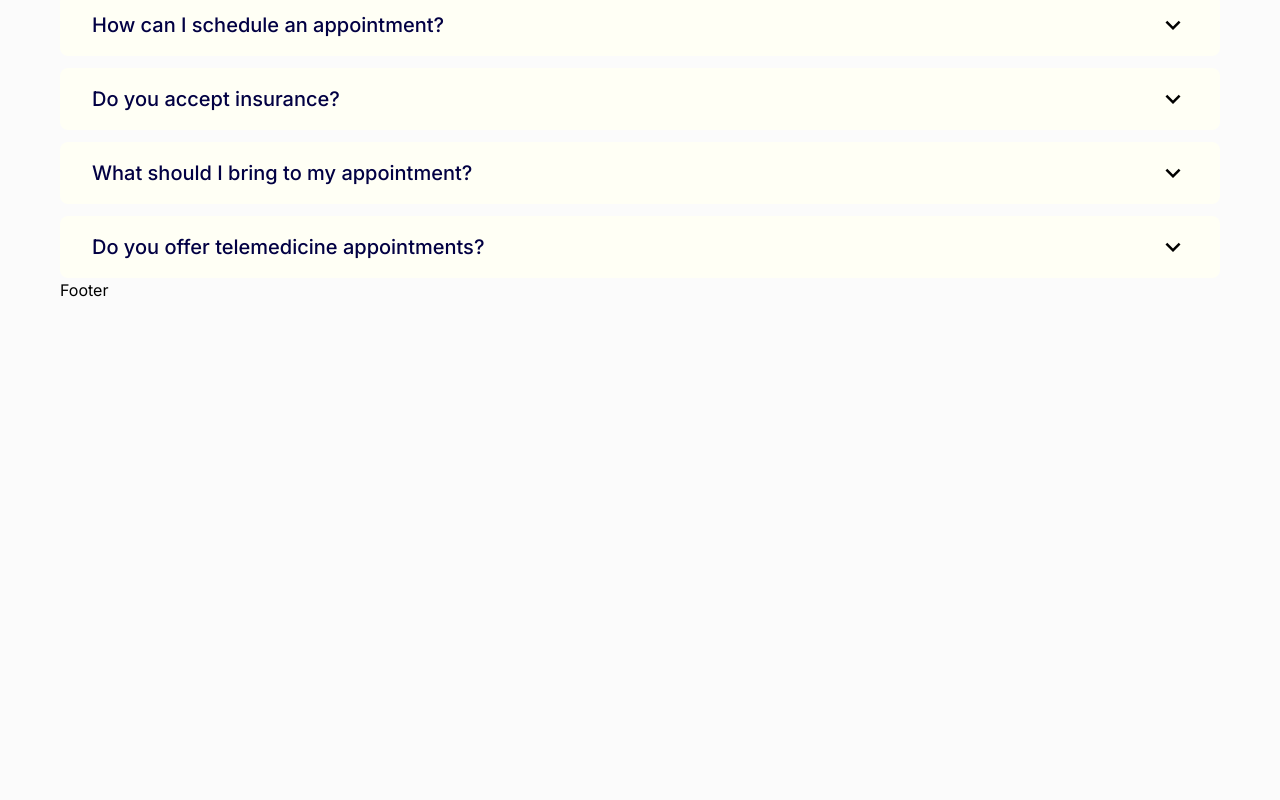
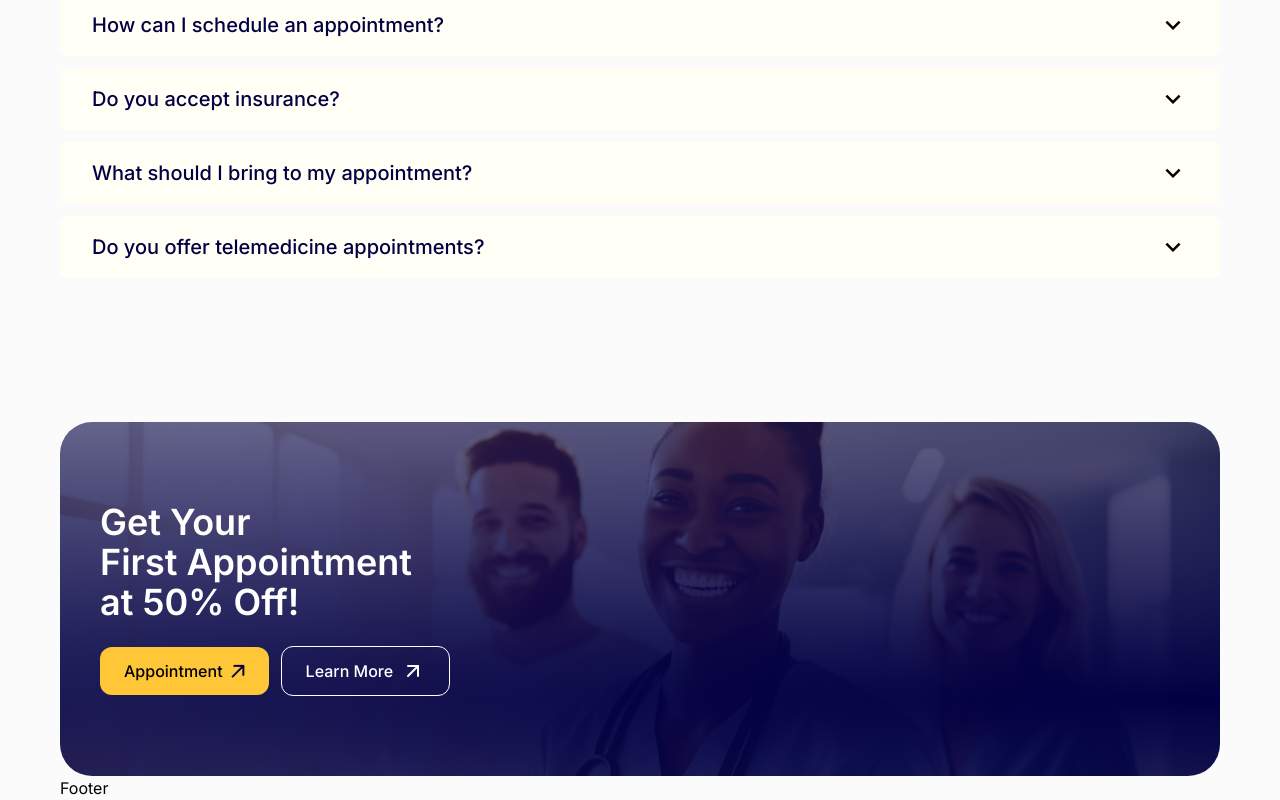
Before and after one commit to abusayed0/healthcare-home-page, a React (Vite) app: page / in a window 1280 px wide. Shown: the part 3424-4224 px from the top of the page. Before the commit the page ends 3726 px from the top, so only its background shows below. Built offline with nearby package versions, Linux system fonts and the light colour scheme.

Commit message:
added offer and footer section

```diff
--- /dev/null
+++ b/src/components/Offer.jsx
@@ -0,0 +1,22 @@
+import { FiArrowUpRight } from "react-icons/fi";
+import BtnPrimary from "./BtnPrimary";
+
+const Offer = () => {
+    return (
+        <div>
+            <h3 className="text-4xl font-semibold text-white">Get Your
+<br /> First Appointment <br />
+at 50% Off!</h3>
+            <div className="mt-6 flex gap-3 items-center">
+                <BtnPrimary text="Appointment" />
+                <button className="text-white font-medium border border-white px-6 py-3 rounded-xl flex items-center gap-2">
+                    Learn More
+                    <FiArrowUpRight className="text-2xl " />
+
+                </button>
+            </div>
+        </div>
+    );
+};
+
+export default Offer;
--- a/src/pages/home/Home.jsx
+++ b/src/pages/home/Home.jsx
@@ -12,10 +12,12 @@ import aboutUsImage from './../../assets/Rectangle 24.png';
 import service1 from './../../assets/Rectangle 27-2.png';
 import service3 from './../../assets/Rectangle 27.png';
 import service2 from './../../assets/Rectangle 27-1.png';
+import offerImage from './../../assets/Rectangle 32.png';
 import ServiceCard from "../../components/ServiceCard";
 import TestimonialCard from "../../components/TestimonialCard";
 import patient from './../../assets/patient.jpg';
 import FaqContainer from "../../components/FaqContainer";
+import Offer from "../../components/Offer";
 
 
 const Home = () => {
@@ -173,6 +175,18 @@ const Home = () => {
                 />
                 <FaqContainer />
             </section>
+
+            {/* offer section  */}
+            <section className={`mt-28 lg:mt-36 rounded-[32px] px-10 py-20`}
+                style={{
+                    backgroundImage: `radial-gradient(648.07% 142.88% at 98.23% 78.35%, #020043 0%, rgba(2, 0, 67, 0.30) 100%), url(${offerImage})`,
+                    backgroundSize: 'cover',
+                    backgroundPosition: 'center',
+                }}
+            >
+                <Offer />
+
+            </section>
         </div>
     );
 };
```
